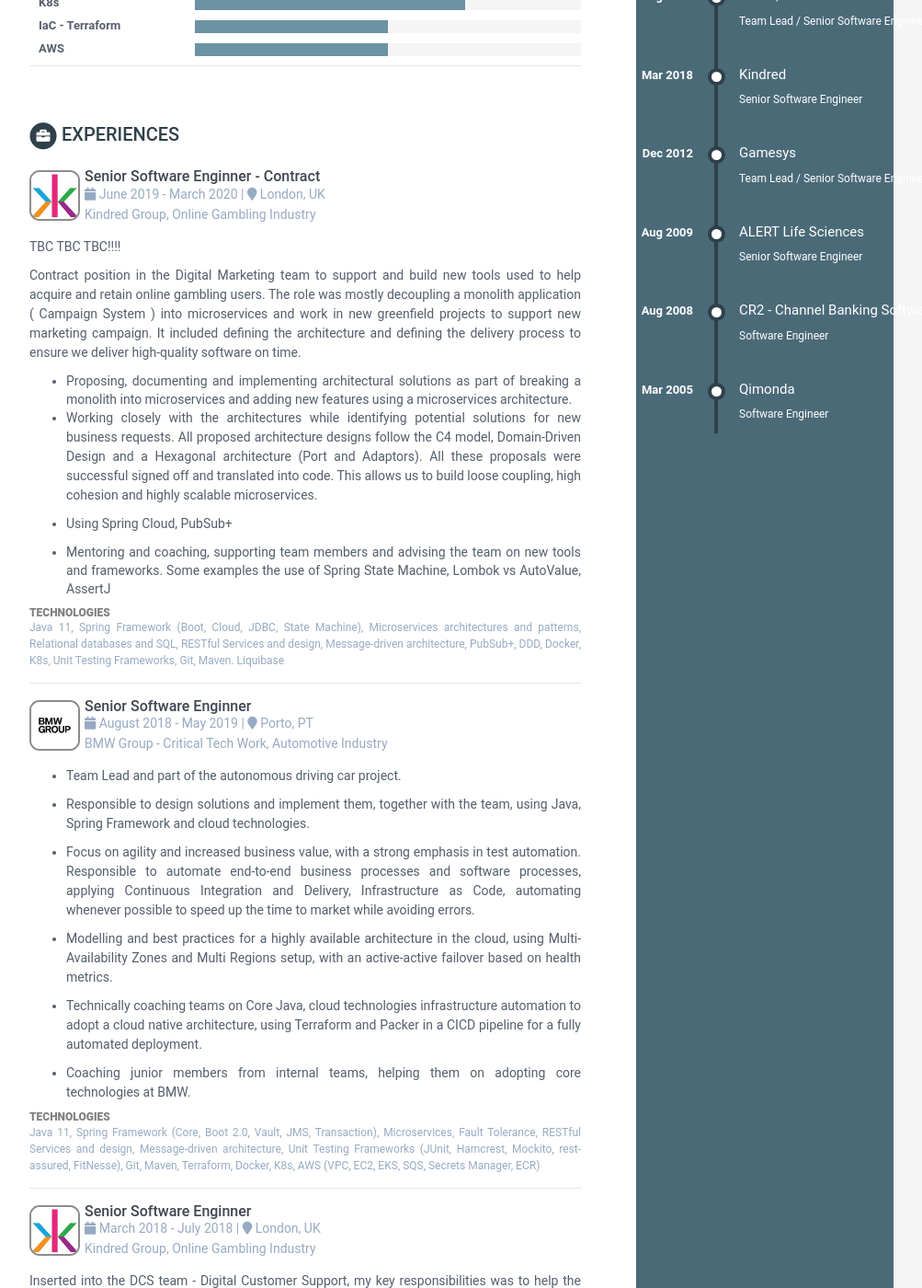
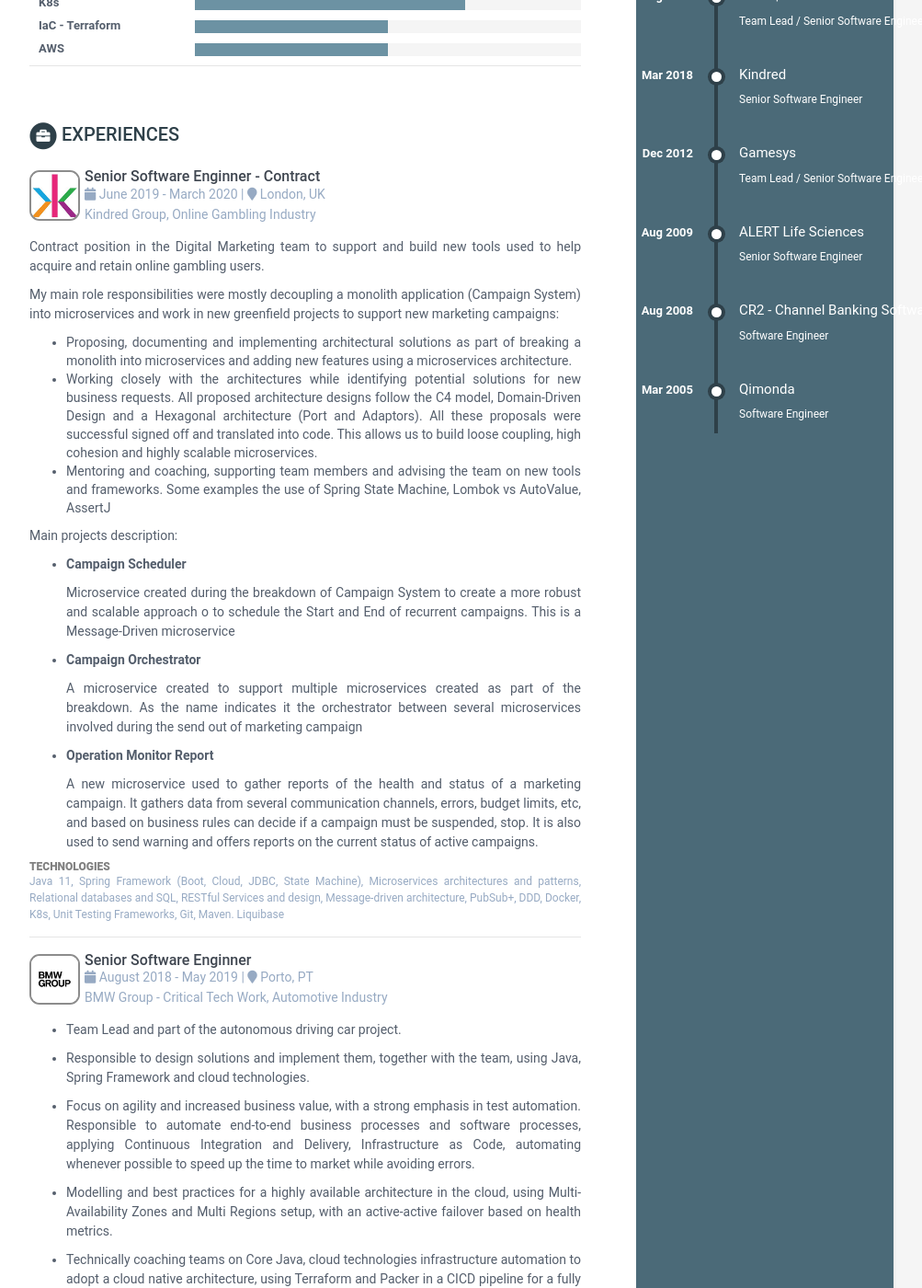
Before and after one commit to valdemarpereira/valdemarpereira.github.io, a Jekyll site: the page built from index.html, in a window 1280 px wide and 1400 px high, scrolled down 1216 px. Shown: the whole window at 92% size, without its empty margins (168-1171 px from the left). Built offline with Jekyll 4.4.1, drawn with Linux system fonts in a browser that asks for light colours; some of the changed text lies outside the part shown.

Commit message:
Update CV

```diff
--- a/_data/data.yml
+++ b/_data/data.yml
@@ -77,7 +77,7 @@ career-profile:
         A polyglot Senior Software Engineer with over 20 years experience, working  in diversified markets as Online Gambling, Automotive and Health Care.
 
         Currently working for Kindred as a Senior Java Developer, helping to design, implement, test and deploy solutions for Marketing Campaigns.
-        Always with a focus on using the best practices in development and with a Domain-Driven Developemnt mindset, as adopting Agile Methodologies, Continuous Integration and Deployment, and a test-first approach.
+        Strong focus on using the best industry practices in development with a Domain-Driven Developemnt mindset, as adopting Agile Methodologies, Continuous Integration and Deployment, and a test-first approach.
 
         Deep and broad understanding in designing and developing robust, scalable and high-performance microservices using core Java, Spring Boot and Cloud Computing Solutions.
 
@@ -97,20 +97,33 @@ experiences:
       location: London, UK
       logo: kindred.jpeg
       details: |
+        Contract position in the Digital Marketing team to support and build new tools used to help acquire and retain online gambling users.
 
-        TBC TBC TBC!!!!
-
-        Contract position in the Digital Marketing team to support and build new tools used to help acquire and retain online gambling users.
-        The role was mostly decoupling a monolith application ( Campaign System ) into microservices and work in new greenfield projects to support new marketing campaign.
-        It included defining the architecture and defining the delivery process to ensure we deliver high-quality software on time.
+        My main role responsibilities were mostly decoupling a monolith application (Campaign System) into microservices and work in new greenfield projects to support new marketing campaigns:
 
         - Proposing, documenting and implementing architectural solutions as part of breaking a monolith into microservices and adding new features using a microservices architecture.
         - Working closely with the architectures while identifying potential solutions for new business requests. All proposed architecture designs follow the C4 model, Domain-Driven Design
-          and a Hexagonal architecture (Port and Adaptors). All these proposals were successful signed off and translated into code. This allows us to build loose coupling, high cohesion and highly scalable microservices.
+          and a Hexagonal architecture (Port and Adaptors). All these proposals were successful signed off and translated into code.
+          This allows us to build loose coupling, high cohesion and highly scalable microservices.
+        - Mentoring and coaching, supporting team members and advising the team on new tools and frameworks. Some examples the use of Spring State Machine, Lombok vs AutoValue, AssertJ
 
-        - Using Spring Cloud, PubSub+
+        Main projects description:
 
-        - Mentoring and coaching, supporting team members and advising the team on new tools and frameworks. Some examples the use of Spring State Machine, Lombok vs AutoValue, AssertJ
+        - <b>Campaign Scheduler</b>
+
+          Microservice created during the breakdown of Campaign System to create a more robust and scalable approach o to schedule the Start and End of recurrent campaigns.
+          This is a Message-Driven microservice
+
+        - <b>Campaign Orchestrator</b>
+
+          A microservice created to support multiple microservices created as part of the breakdown. As the name indicates it the orchestrator between several microservices involved during the send out of
+          marketing campaign
+
+        - <b>Operation Monitor Report</b>
+
+          A new microservice used to gather reports of the health and status of a marketing campaign. It gathers data from several communication channels, errors, budget limits, etc,
+          and based on business rules can decide if a campaign must be suspended, stop. It is also used to send warning and offers reports on the current status of active campaigns.
+
 
       technologies: |
         Java 11, Spring Framework (Boot, Cloud, JDBC, State Machine),
```
Also changed, not shown: 1 other file.
